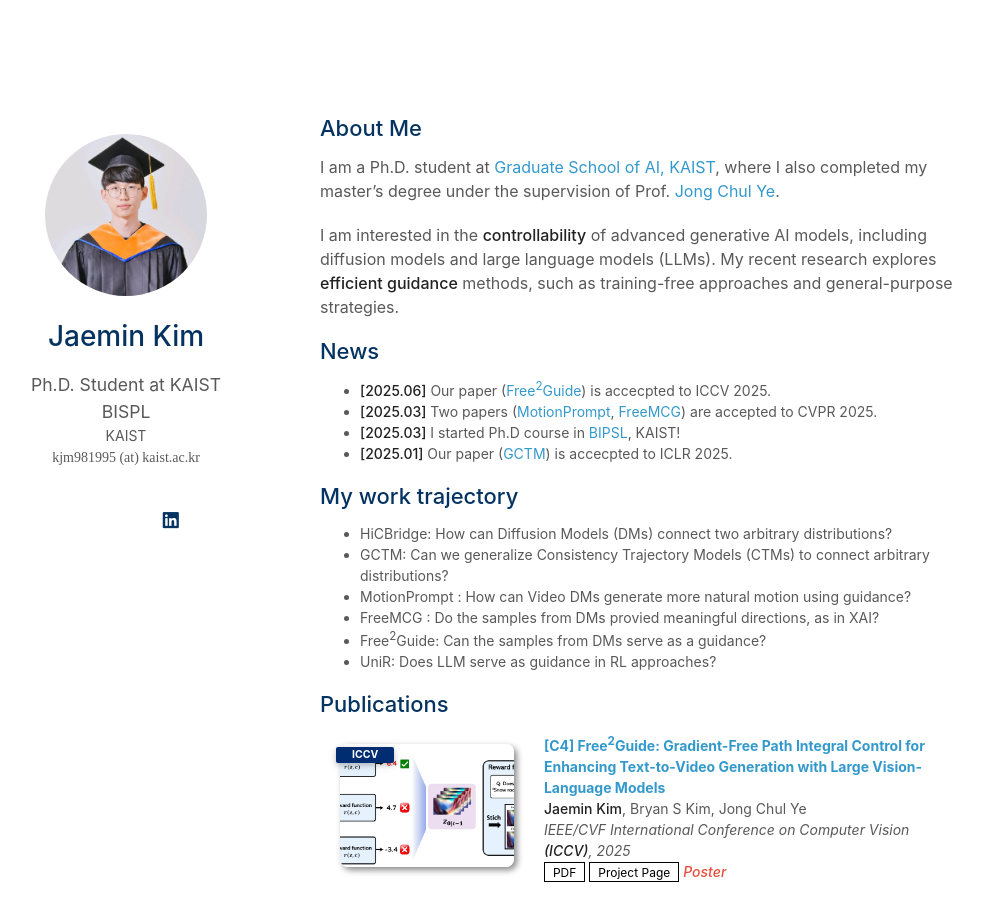
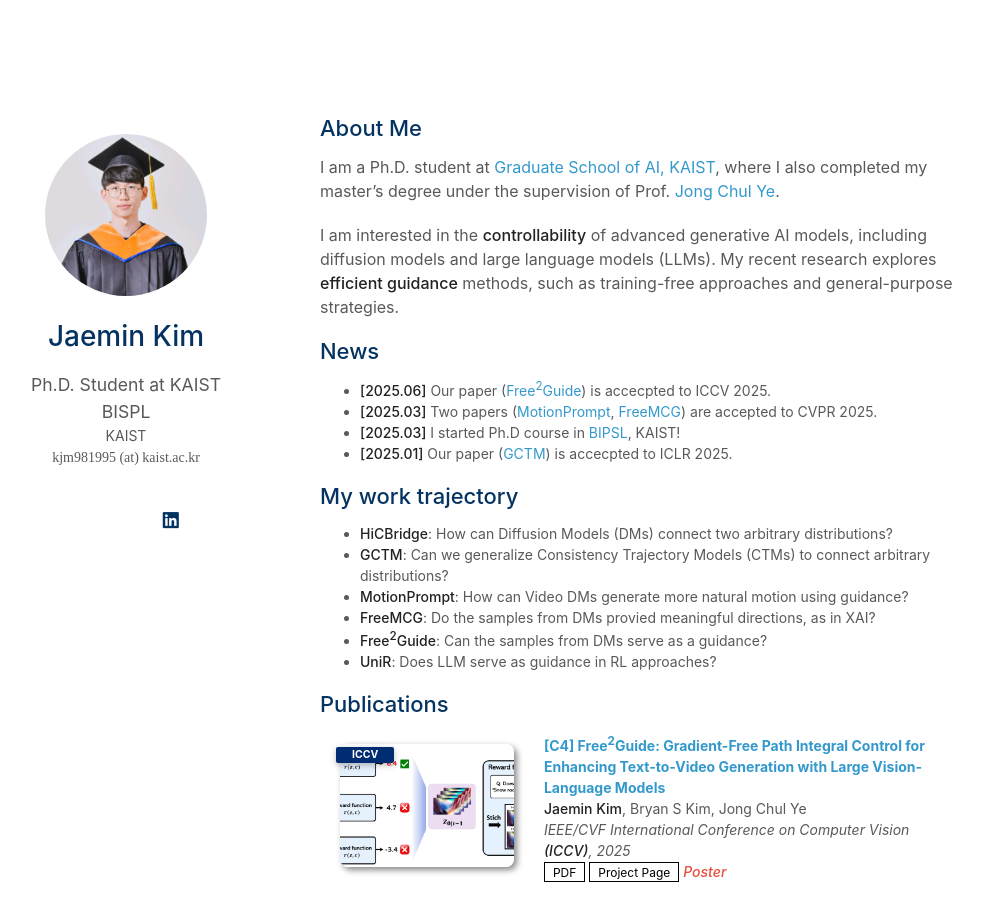
Before and after one commit to kjm981995/kjm981995.github.io, a Jekyll site: the page built from index.md, in a window 1280 px wide and 900 px high. Shown: the whole window, without its empty margins (150-1133 px from the left). Built offline with Jekyll 4.4.1, drawn with Linux system fonts in a browser that asks for light colours; a style sheet for code colours, icons or effects is not loaded; our own code applies the rules of GitHub Pages for plain Markdown files; part of the change alters nothing that is shown.

```diff
--- a/index.md
+++ b/index.md
@@ -21,11 +21,11 @@ I am interested in the <strong>controllability</strong> of advanced generative A
 
 ## My work trajectory
 
-- HiCBridge: How can Diffusion Models (DMs) connect two arbitrary distributions?
-- GCTM: Can we generalize Consistency Trajectory Models (CTMs) to connect arbitrary distributions?
-- MotionPrompt : How can Video DMs generate more natural motion using guidance?
-- FreeMCG : Do the samples from DMs provied meaningful directions, as in XAI?
-- Free<sup>2</sup>Guide: Can the samples from DMs serve as a guidance?
-- UniR: Does LLM serve as guidance in RL approaches?
+- **HiCBridge**: How can Diffusion Models (DMs) connect two arbitrary distributions?
+- **GCTM**: Can we generalize Consistency Trajectory Models (CTMs) to connect arbitrary distributions?
+- **MotionPrompt**: How can Video DMs generate more natural motion using guidance?
+- **FreeMCG**: Do the samples from DMs provied meaningful directions, as in XAI?
+- **Free<sup>2</sup>Guide**: Can the samples from DMs serve as a guidance?
+- **UniR**: Does LLM serve as guidance in RL approaches?
 
 {% include_relative _includes/publications.md %}
```
